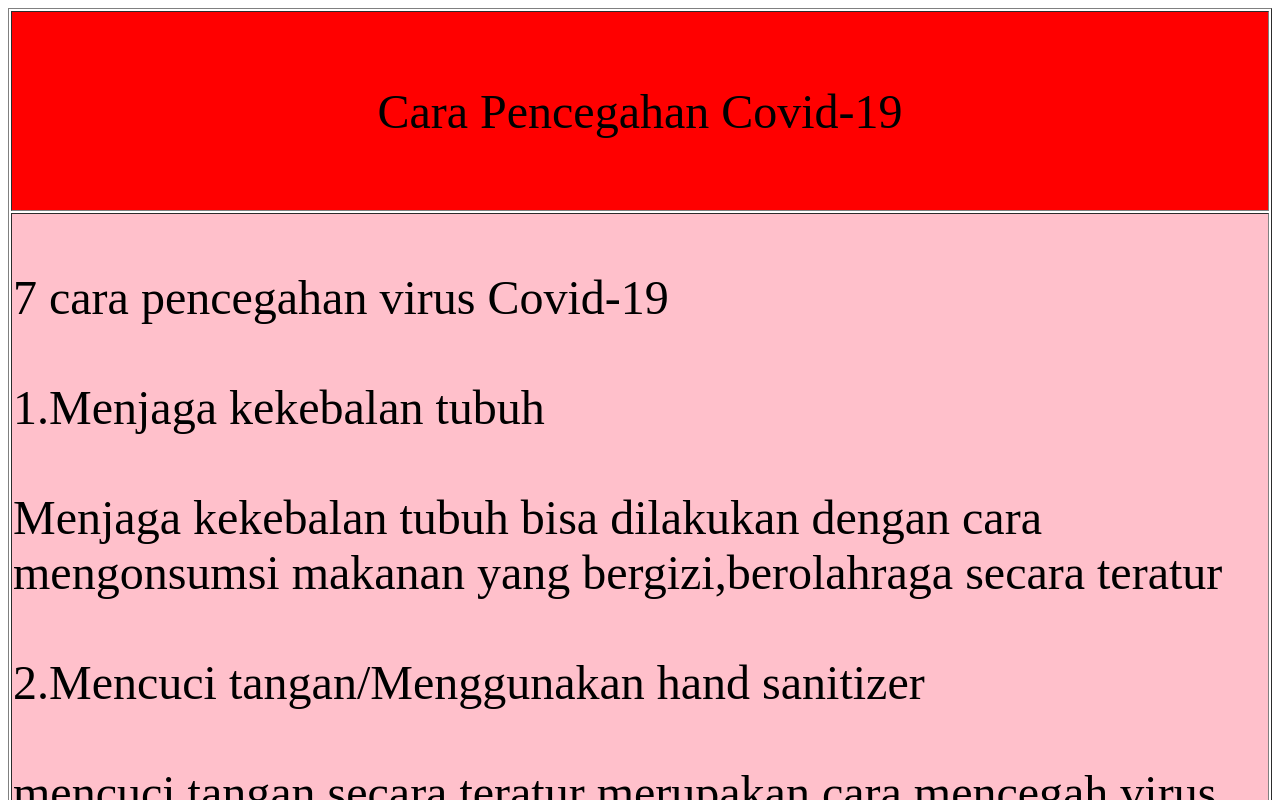
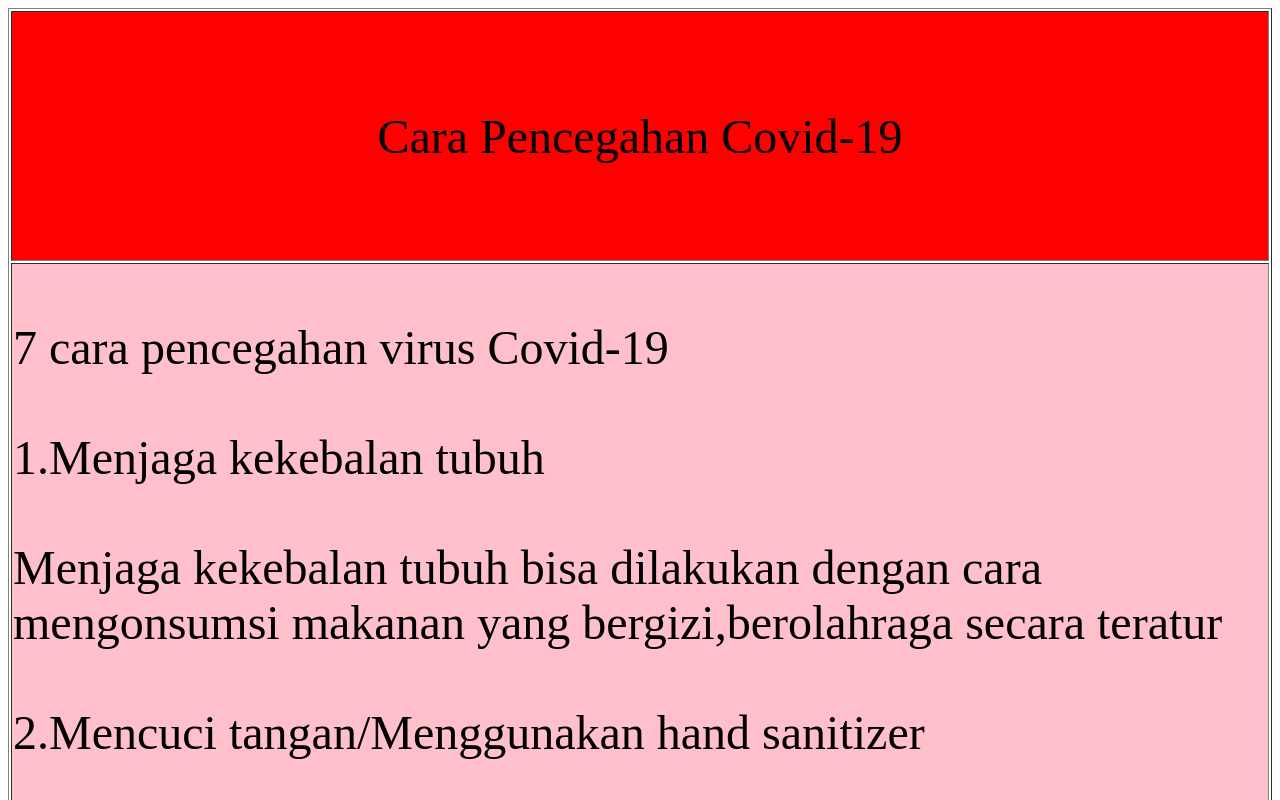
Before and after one commit to logingithub123/logingithub123.github.io, a plain HTML site: page index.html in a window 1280 px wide. Shown: the top 800 px of the page. Drawn offline with Linux system fonts and the light colour scheme.

Commit message:
Covid-19

```diff
--- a/index.html
+++ b/index.html
@@ -14,7 +14,7 @@
 
 <tr>
 
-<td bgcolor ="red" colspan="2" height=200px" align="center">
+<td bgcolor ="red" colspan="2" height=250px" align="center">
 
 <font size="25" face="times New roman">Cara Pencegahan Covid-19</font>
 
```
